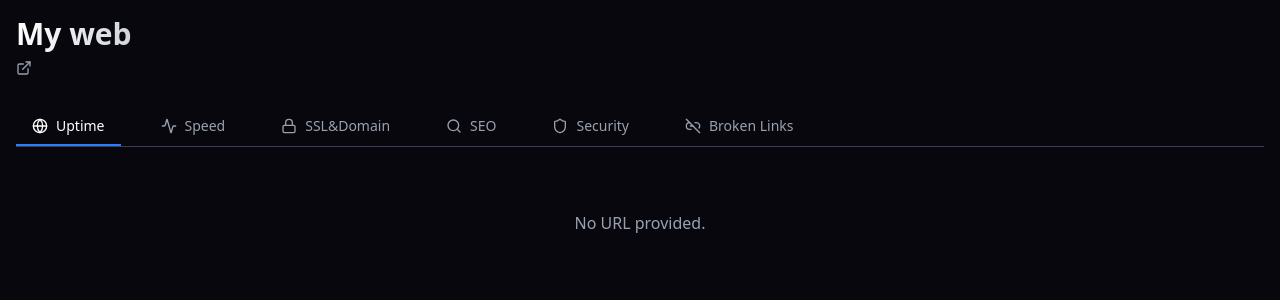
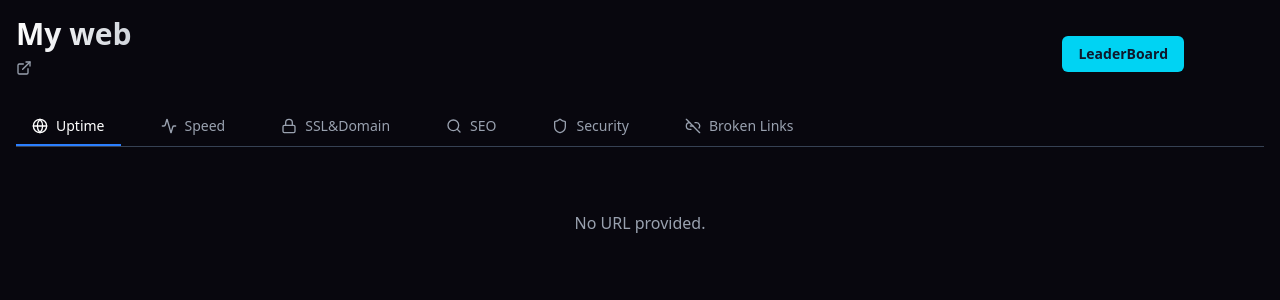
Before and after one commit to ghessel32/web-Front, a React (Vite) app: page /details in a window 1280 px wide. Shown: the top 300 px of the page. Built offline with nearby package versions, Linux system fonts and the light colour scheme; no server answers; a web font is replaced by a local one.

Commit message:
Your updated changes

```diff
--- a/src/pages/Details.jsx
+++ b/src/pages/Details.jsx
@@ -8,7 +8,8 @@ import {
   Activity,
   ExternalLink,
 } from "lucide-react";
-import { useLocation } from "react-router-dom";
+import { Navigate, useLocation } from "react-router-dom";
+import { useNavigate } from "react-router-dom";
 import Uptimer from "../components/Uptimer.jsx";
 import SSLDomain from "../components/Ssldomain.jsx";
 import BrokenLinks from "../components/BrokenLink.jsx";
@@ -19,6 +20,7 @@ import SpeedPerformance from "../components/Speed.jsx";
 const Details = () => {
   const [activeTab, setActiveTab] = useState("overview");
   const [dataLoaded, setDataLoaded] = useState(false);
+  const navigate = useNavigate();
   const location = useLocation();
   const { name, url } = location.state || {};
 
@@ -95,6 +97,9 @@ const Details = () => {
             </a>
           </div>
         </div>
+        <button
+        onClick={()=> navigate("/leaderboard")}
+        className="text-xs sm:text-sm bg-cyan-400 hover:bg-cyan-300 text-slate-900 font-semibold px-3 sm:px-4 py-2 rounded-md cursor-pointer transition-all duration-200 mr-20 mt-5">LeaderBoard</button>
       </div>
 
       {/* --- Tabs Navigation --- */}
```
